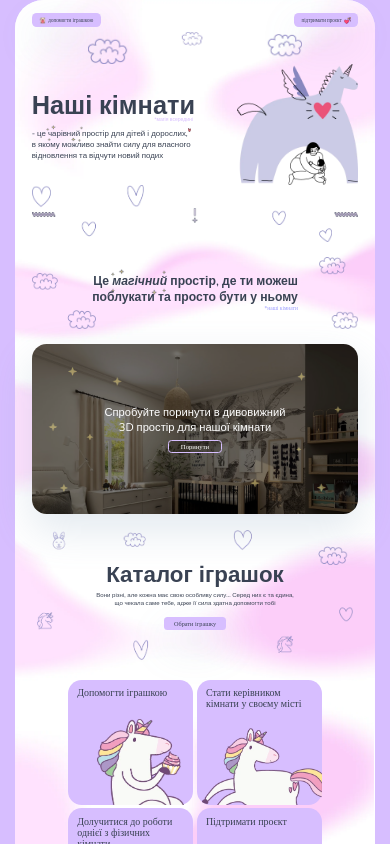
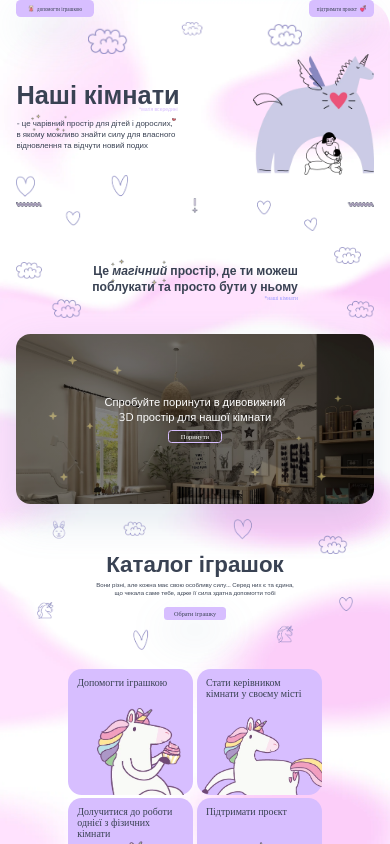
Before and after one commit to 3DMaX123/toytherapy_room, a React (Create React App) app: page / in a window 390 px wide. Shown: the top 844 px of the page. Built offline with nearby package versions, Linux system fonts and the light colour scheme; a web font is replaced by a local one.

Commit message:
приклад

```diff
--- a/src/App.css
+++ b/src/App.css
@@ -14,3 +14,11 @@
     flex-direction: column;
     z-index: 0;
 }
+
+@media screen and (max-width: 688px){
+    .app{
+        margin: 0;
+        padding: 0 4.206vw;
+        border-radius: 0;
+    }
+}
--- a/src/components/NavBar/NavBar.css
+++ b/src/components/NavBar/NavBar.css
@@ -79,3 +79,9 @@
         height: 1.6vw;
     }
 }
+
+@media screen and (max-width: 688px){
+    .navbar__buttons_helpToy{
+        padding: 1.402vw 3.037vw;
+    }
+}
```
